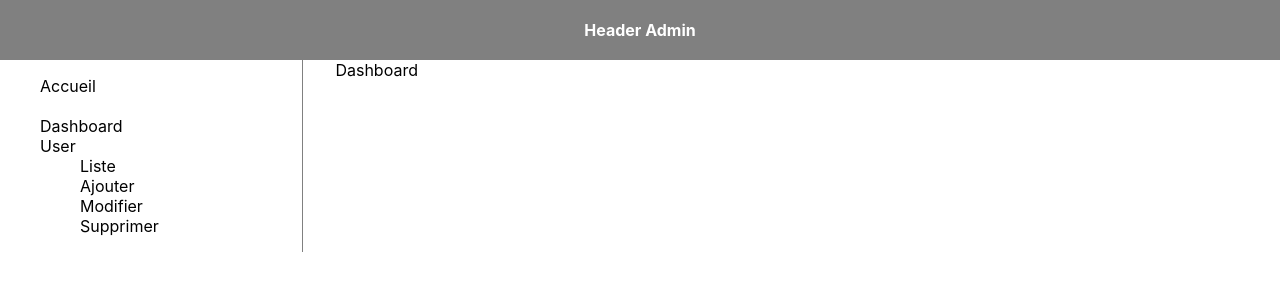
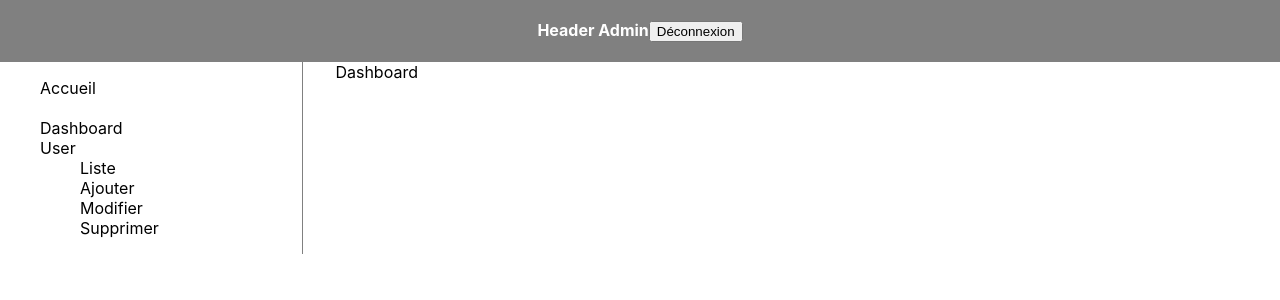
Before and after one commit to D0ceane/sportacus-front, a React (Create React App) app: page /admin in a window 1280 px wide. Shown: the top 300 px of the page. Built offline with nearby package versions, Linux system fonts and the light colour scheme; sample sign-in values are in the browser's storage.

Commit message:
-hotfix composant Maps.js - Ajout bouton déconnexion

```diff
--- a/src/components/Admin/Header.js
+++ b/src/components/Admin/Header.js
@@ -1,9 +1,18 @@
 import React from 'react';
+import {accountService} from "../../_services/account.service";
+import {useNavigate} from "react-router-dom";
 
 const Header = () => {
+    let navigate = useNavigate()
+
+    const logout = () => {
+        accountService.logout()
+        navigate('/')
+    }
     return (
         <div className="AdminHeader">
             Header Admin
+            <button onClick={logout}>Déconnexion</button>
         </div>
     );
 };
--- a/src/components/Public/Maps.js
+++ b/src/components/Public/Maps.js
@@ -50,7 +50,7 @@ export default function Maps({ placeApis }) {
                 position={userPosition}
                 icon={customIconLocated}
             >
-                <Popup>{"You are here!"}</Popup>
+                <Popup>{"Vous êtes ici"}</Popup>
             </Marker>
         );
     }
```
